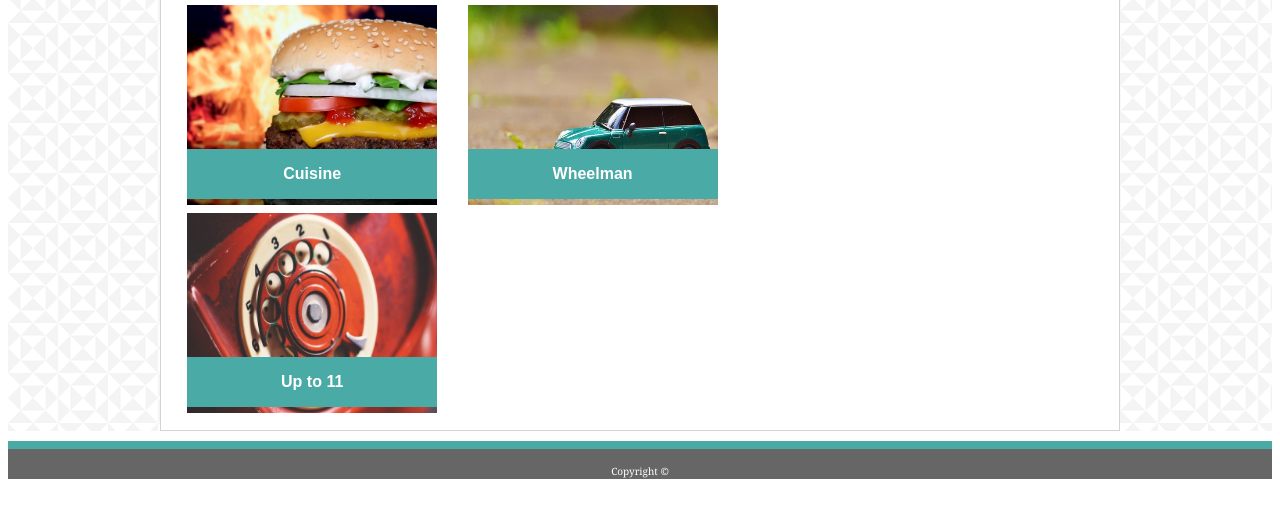
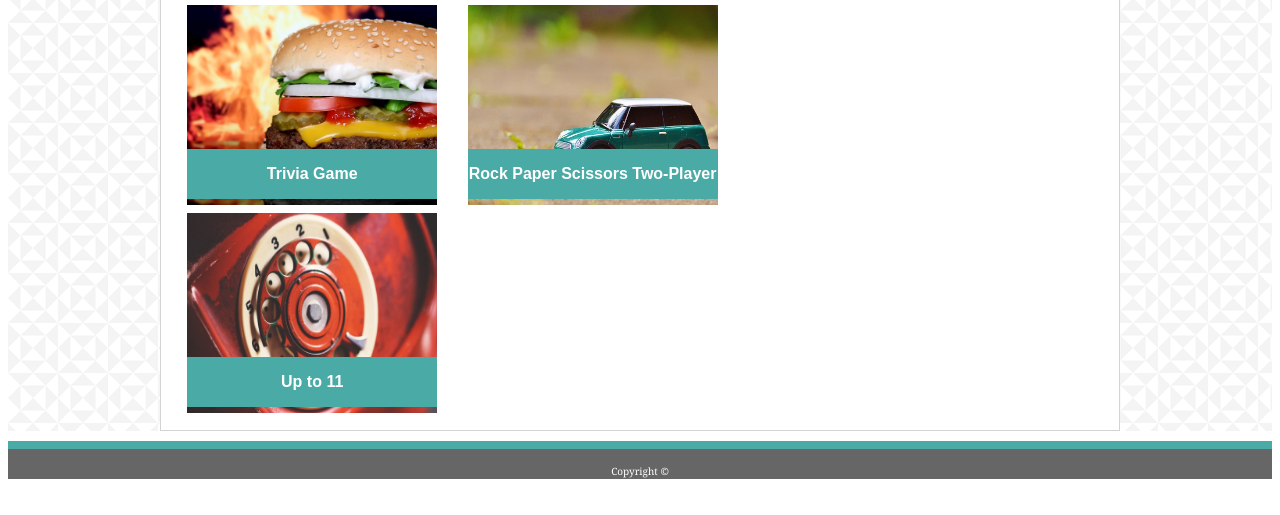
Before and after one commit to DillonPittman/Basic-Portfolio, a plain HTML site: page portfolio.html in a window 1280 px wide. Shown: the part 285-800 px from the top of the page. Drawn offline with Linux system fonts and the light colour scheme.

Commit message:
added RPS2player

```diff
--- a/portfolio.html
+++ b/portfolio.html
@@ -46,20 +46,24 @@
                     </tr>
                     <tr>
                         <th>
-                            <div class="img-box">
+                            <a href="https://dillonpittman.github.io/TriviaGame/">
+                                <div class="img-box">
                                     <img src="assets/images/burger.jpeg" class="port-img" alt="Cuisine">
                                         <div class="text-block">
-                                            <p>Cuisine</p>
+                                            <p>Trivia Game</p>
                                         </div>
                                     </div>
+                                </a>
                         </th>
                         <th>
+                            <a href="https://dillonpittman.github.io/RPS2player/">
                             <div class="img-box">
                                     <img src="assets/images/car.jpg" class="port-img" alt="Also Travel">
                                         <div class="text-block">
-                                            <p>Wheelman</p>
+                                            <p>Rock Paper Scissors Two-Player</p>
                                         </div>
                                     </div>
+                                </a>
                         </th>
                     </tr>
                     <tr>
```
